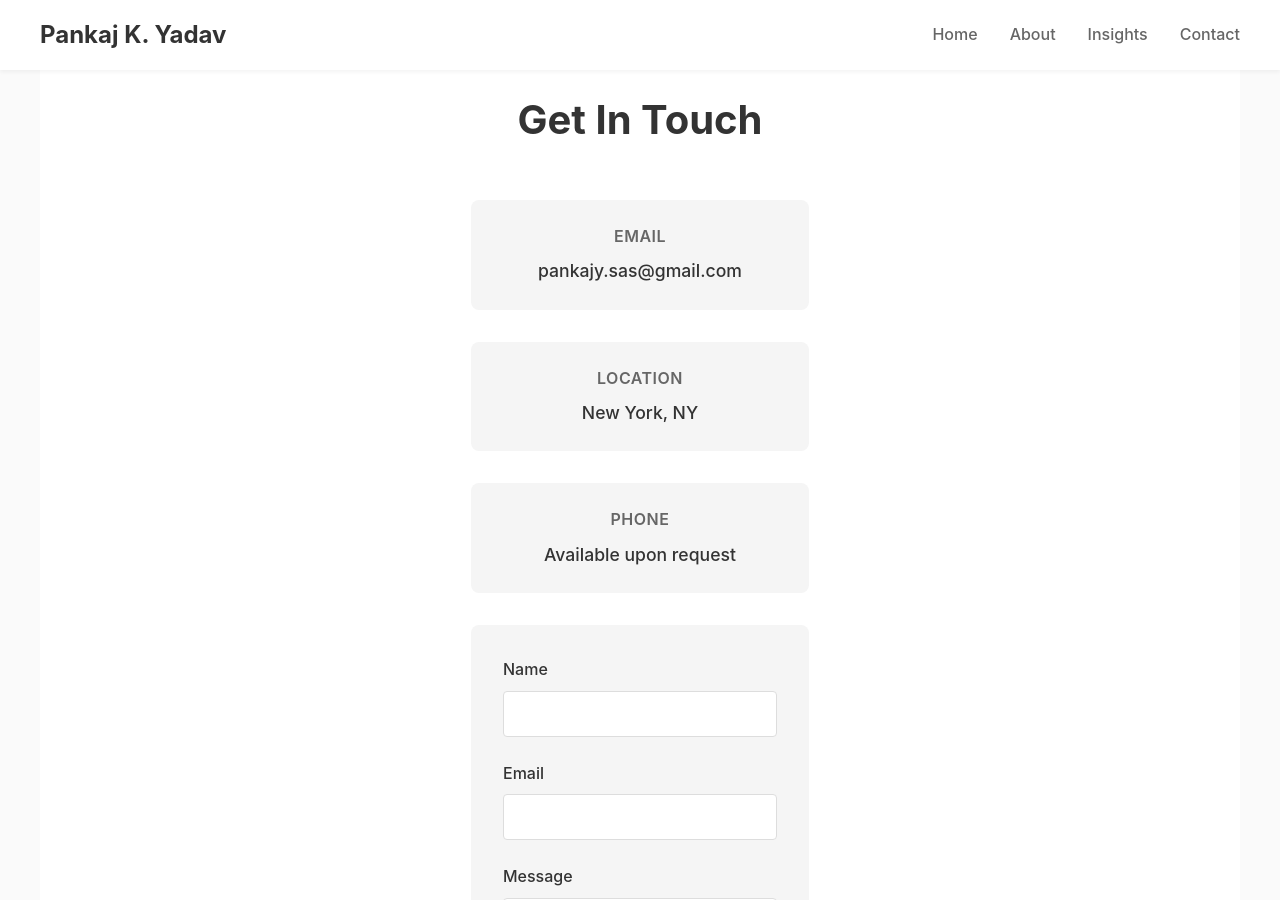
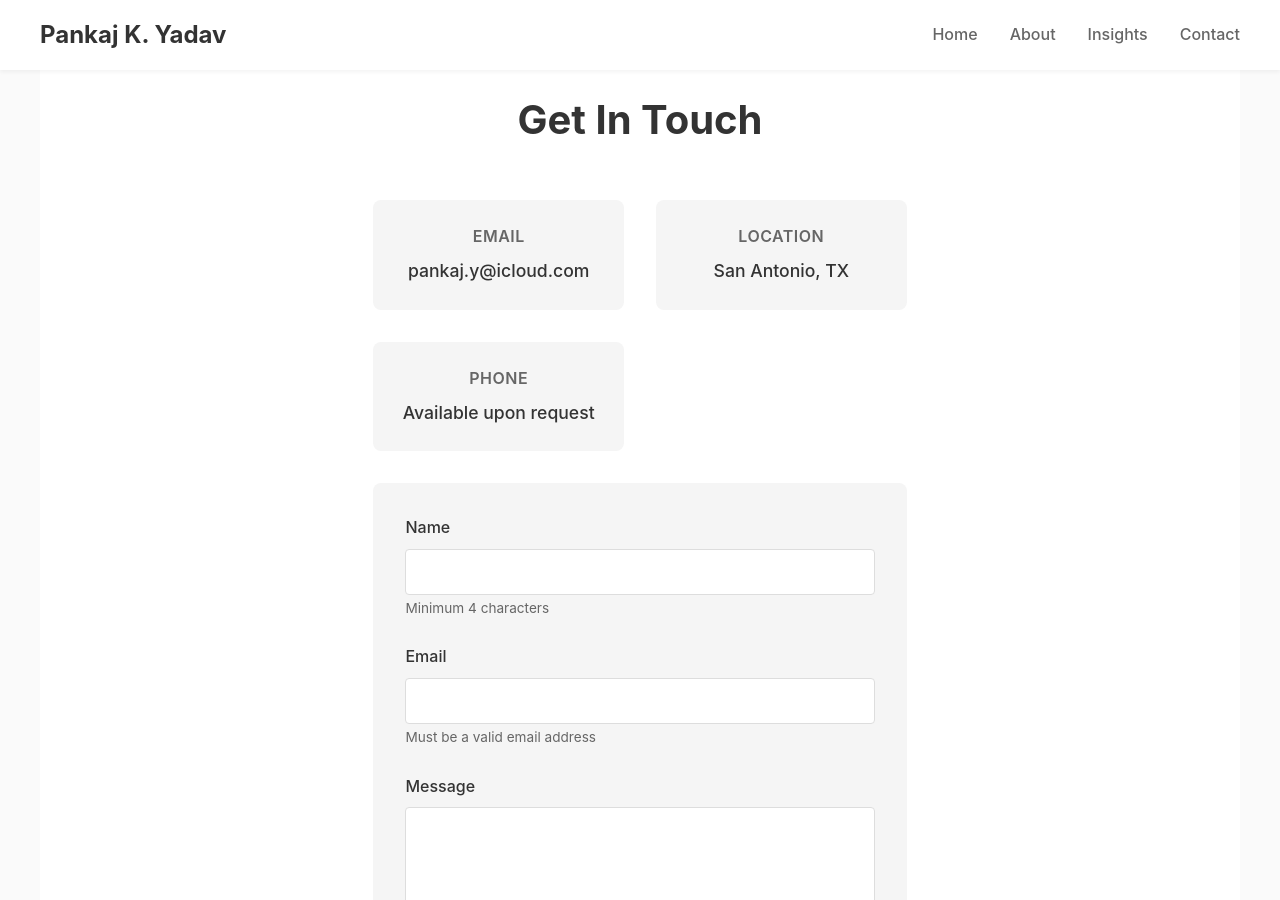
Before and after one commit to pankajsyadav/pankajyadav.github.io, a Jekyll site: the page built from _posts/2026-01-26-cloud-dw-comparison.md, in a window 1280 px wide and 900 px high, scrolled down 4795 px. Built offline with Jekyll 4.4.1, drawn with Linux system fonts in a browser that asks for light colours; some of the changed text lies outside the part shown.

Commit message:
Add form validation and update contact information

```diff
--- a/_layouts/default.html
+++ b/_layouts/default.html
@@ -234,17 +234,17 @@
       <div class="contact-info">
         <div class="contact-item">
           <h3>Email</h3>
-          <p><a href="mailto:pankajy.sas@gmail.com">pankajy.sas@gmail.com</a></p>
+          <p><a href="mailto:pankaj.y@icloud.com">pankaj.y@icloud.com</a></p>
         </div>
 
         <div class="contact-item">
           <h3>Location</h3>
-          <p>New York, NY</p>
+          <p>San Antonio, TX</p>
         </div>
 
         <div class="contact-item">
           <h3>Phone</h3>
-          <p><a href="tel:+1234567890">Available upon request</a></p>
+          <p><a href="#contact">Available upon request</a></p>
         </div>
       </div>
 
@@ -253,17 +253,20 @@
         <form action="https://formspree.io/f/your-form-id" method="POST">
           <div class="form-group">
             <label for="name">Name</label>
-            <input type="text" id="name" name="name" required>
+            <input type="text" id="name" name="name" minlength="4" maxlength="50" pattern="[A-Za-z\s]+" title="Name must be at least 4 characters and contain only letters" required>
+            <small style="color: #666; font-size: 0.85rem;">Minimum 4 characters</small>
           </div>
 
           <div class="form-group">
             <label for="email">Email</label>
-            <input type="email" id="email" name="email" required>
+            <input type="email" id="email" name="email" pattern="[a-zA-Z0-9._%+-]+@[a-zA-Z0-9.-]+\.[a-zA-Z]{2,}" title="Please enter a valid email address (e.g., name@example.com)" required>
+            <small style="color: #666; font-size: 0.85rem;">Must be a valid email address</small>
           </div>
 
           <div class="form-group">
             <label for="message">Message</label>
-            <textarea id="message" name="message" required></textarea>
+            <textarea id="message" name="message" minlength="10" maxlength="1000" title="Message must be at least 10 characters" required></textarea>
+            <small style="color: #666; font-size: 0.85rem;">Minimum 10 characters</small>
           </div>
 
           <button type="submit" class="form-submit">Send Message</button>
```
